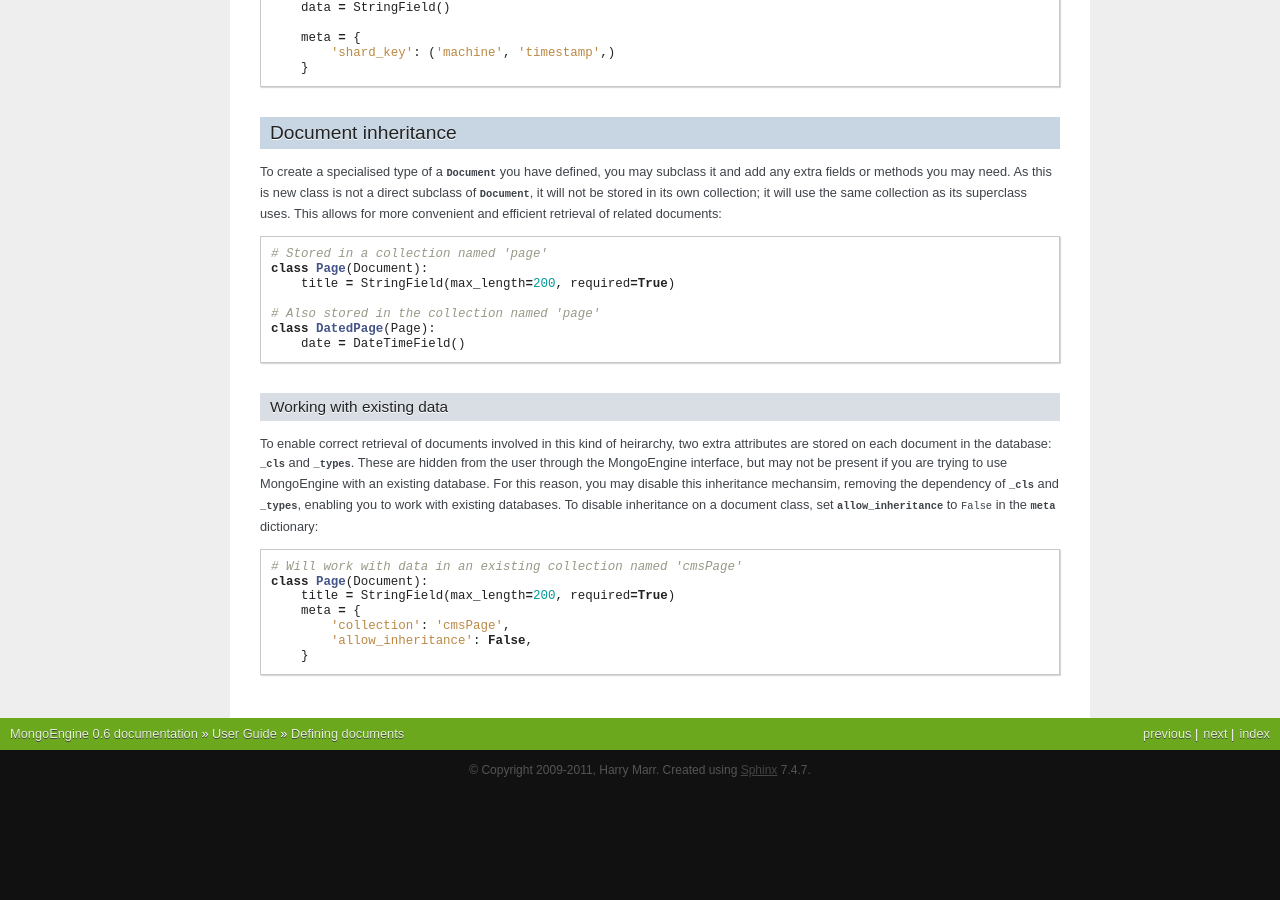
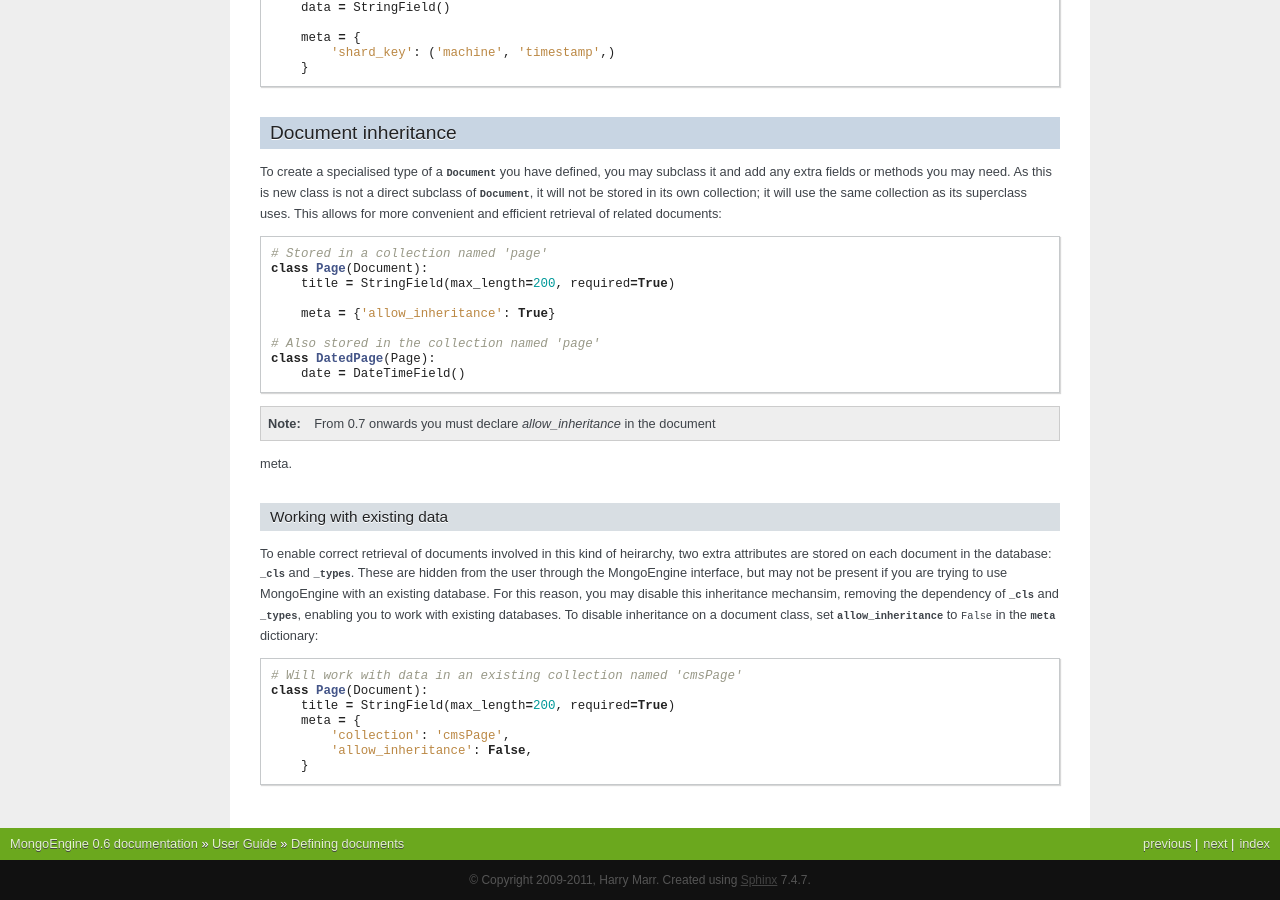
Before and after one commit to MongoEngine/mongoengine, a Sphinx documentation site: the page built from docs/guide/defining-documents.rst, in a window 1280 px wide and 900 px high, scrolled down 8029 px. Built offline with Sphinx 7.4.7, drawn with Linux system fonts in a browser that asks for light colours; before the commit the page ends 8819 px from its top, so only the background shows below that.

Commit message:
Updated docs

```diff
--- a/docs/guide/defining-documents.rst
+++ b/docs/guide/defining-documents.rst
@@ -533,9 +533,14 @@ convenient and efficient retrieval of related documents::
     class Page(Document):
         title = StringField(max_length=200, required=True)
 
+        meta = {'allow_inheritance': True}
+
     # Also stored in the collection named 'page'
     class DatedPage(Page):
         date = DateTimeField()
+
+.. note:: From 0.7 onwards you must declare `allow_inheritance` in the document
+meta.
 
 Working with existing data
 --------------------------
--- a/docs/upgrade.rst
+++ b/docs/upgrade.rst
@@ -14,6 +14,9 @@ an InvalidDocument error as they aren't currently supported.
 Document._get_subclasses - Is no longer used and the class method has been removed.
 
 Document.objects.with_id - now raises an InvalidQueryError if used with a filter.
+
+FutureWarning - A future warning has been added to all inherited classes that
+don't define `allow_inheritance` in their meta.
 
 0.4 to 0.5
 ===========
```
